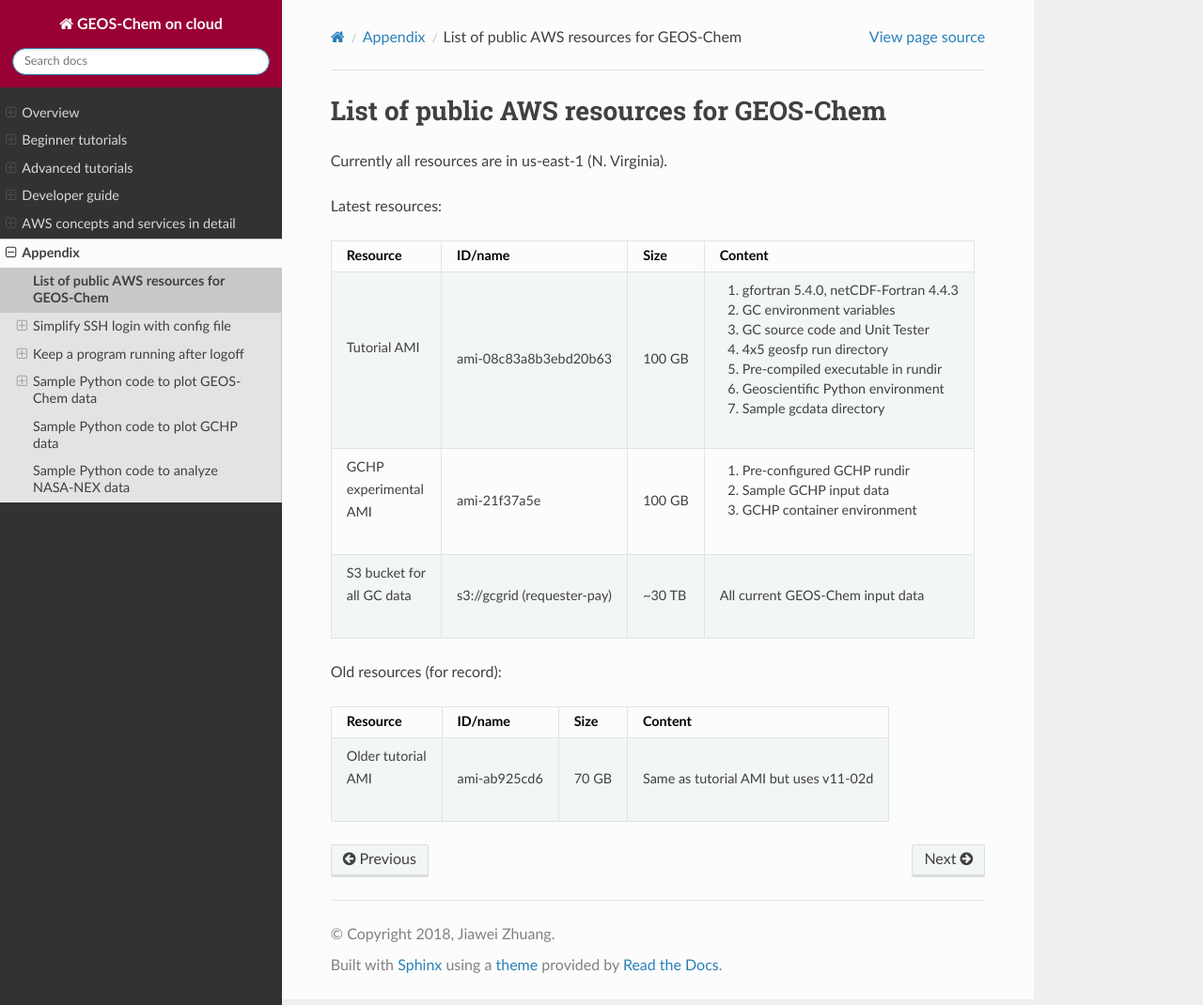
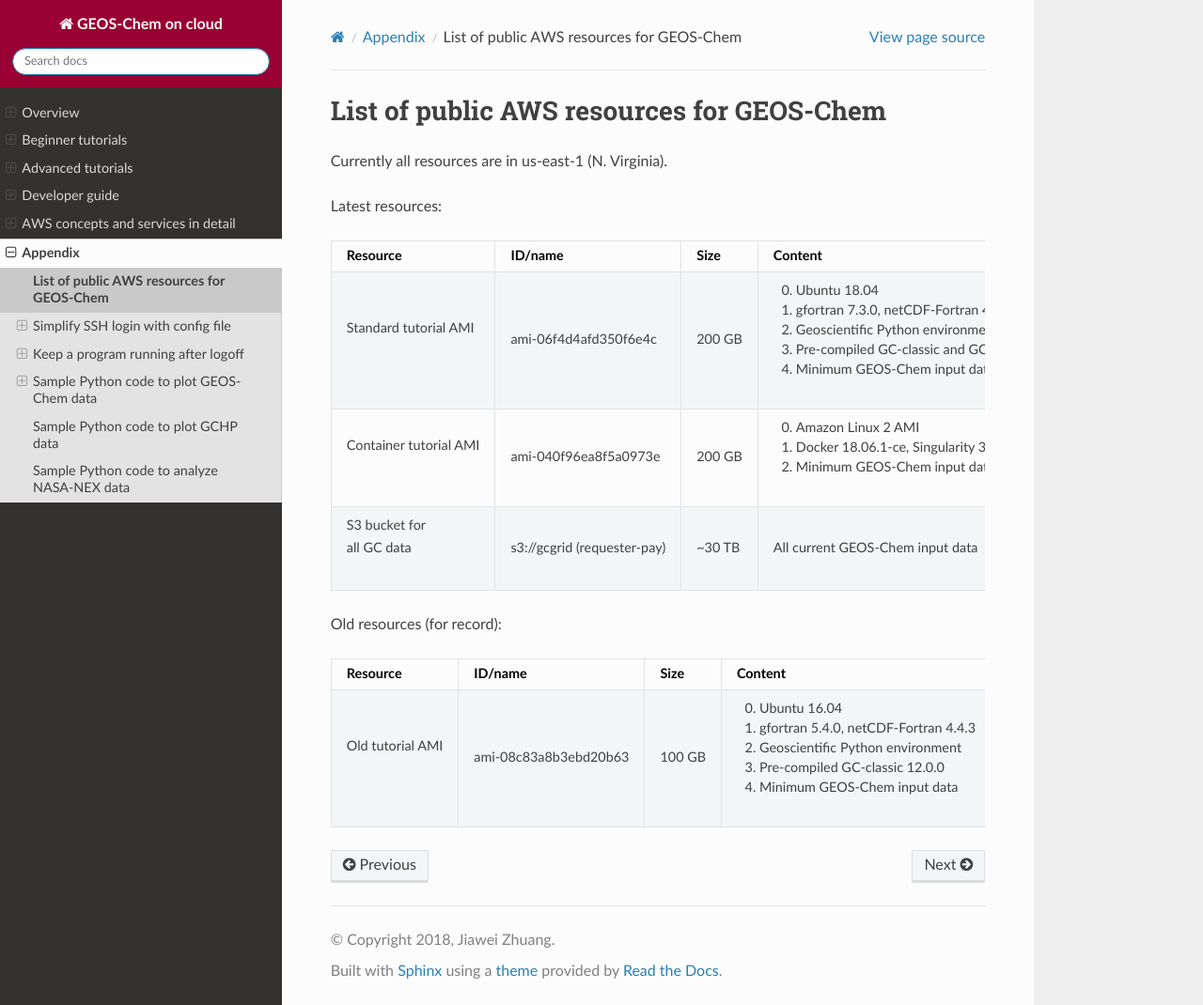
Before and after one commit to geoschem/geos-chem-cloud, a Sphinx documentation site: the page built from doc/source/chapter06_appendix/aws-resources-for-gc.rst, in a window 1280 px wide and 1070 px high. Shown: the whole window at 94% size. Built offline with Sphinx 7.4.7 and the Read the Docs theme 2.0.0, drawn with Linux system fonts in a browser that asks for light colours.

Commit message:
Update resources list to include GC 12.1.1 AMI and container AMI

```diff
--- a/doc/source/chapter06_appendix/aws-resources-for-gc.rst
+++ b/doc/source/chapter06_appendix/aws-resources-for-gc.rst
@@ -8,21 +8,21 @@ Latest resources:
 +-------------------+------------------------+----------+----------------------------------+
 | Resource          | ID/name                | Size     | Content                          |
 +===================+========================+==========+==================================+
-|| Tutorial AMI     | ami-08c83a8b3ebd20b63  | 100 GB   |                                  |
-|                   |                        |          | 1. gfortran 5.4.0,               |
-|                   |                        |          |    netCDF-Fortran 4.4.3          |
-|                   |                        |          | 2. GC environment variables      |
-|                   |                        |          | 3. GC source code and Unit Tester|
-|                   |                        |          | 4. 4x5 geosfp run directory      |
-|                   |                        |          | 5. Pre-compiled executable       |
-|                   |                        |          |    in rundir                     |
-|                   |                        |          | 6. Geoscientific Python          |
+|| Standard tutorial| ami-06f4d4afd350f6e4c  | 200 GB   | 0. Ubuntu 18.04                  |
+|  AMI              |                        |          | 1. gfortran 7.3.0,               |
+|                   |                        |          |    netCDF-Fortran 4.4.4,         |
+|                   |                        |          |    OpenMPI 3.1.3                 |
+|                   |                        |          | 2. Geoscientific Python          |
 |                   |                        |          |    environment                   |
-|                   |                        |          | 7. Sample gcdata directory       |
+|                   |                        |          | 3. Pre-compiled GC-classic and   |
+|                   |                        |          |    GCHP 12.1.1                   |
+|                   |                        |          | 4. Minimum GEOS-Chem input data  |
 +-------------------+------------------------+----------+----------------------------------+
-|| GCHP             | ami-21f37a5e           | 100 GB   | 1. Pre-configured GCHP rundir    |
-|| experimental     |                        |          | 2. Sample GCHP input data        |
-|| AMI              |                        |          | 3. GCHP container environment    |
+|| Container        | ami-040f96ea8f5a0973e  | 200 GB   | 0. Amazon Linux 2 AMI            |
+|  tutorial AMI     |                        |          | 1. Docker 18.06.1-ce,            |
+|                   |                        |          |    Singularity 3.0.1,            |
+|                   |                        |          |    CharlieCloud 0.9.7            |
+|                   |                        |          | 2. Minimum GEOS-Chem input data  |
 +-------------------+------------------------+----------+----------------------------------+
 || S3 bucket for    | s3://gcgrid            | ~30 TB   | All current GEOS-Chem input data |
 || all GC data      | (requester-pay)        |          |                                  |
@@ -33,6 +33,11 @@ Old resources (for record):
 +-------------------+------------------------+----------+----------------------------------+
 | Resource          | ID/name                | Size     | Content                          |
 +===================+========================+==========+==================================+
-|| Older tutorial   | ami-ab925cd6           | 70 GB    | Same as tutorial AMI             |
-|| AMI              |                        |          | but uses v11-02d                 |
+|| Old tutorial     | ami-08c83a8b3ebd20b63  | 100 GB   | 0. Ubuntu 16.04                  |
+|  AMI              |                        |          | 1. gfortran 5.4.0,               |
+|                   |                        |          |    netCDF-Fortran 4.4.3          |
+|                   |                        |          | 2. Geoscientific Python          |
+|                   |                        |          |    environment                   |
+|                   |                        |          | 3. Pre-compiled GC-classic 12.0.0|
+|                   |                        |          | 4. Minimum GEOS-Chem input data  |
 +-------------------+------------------------+----------+----------------------------------+
```
